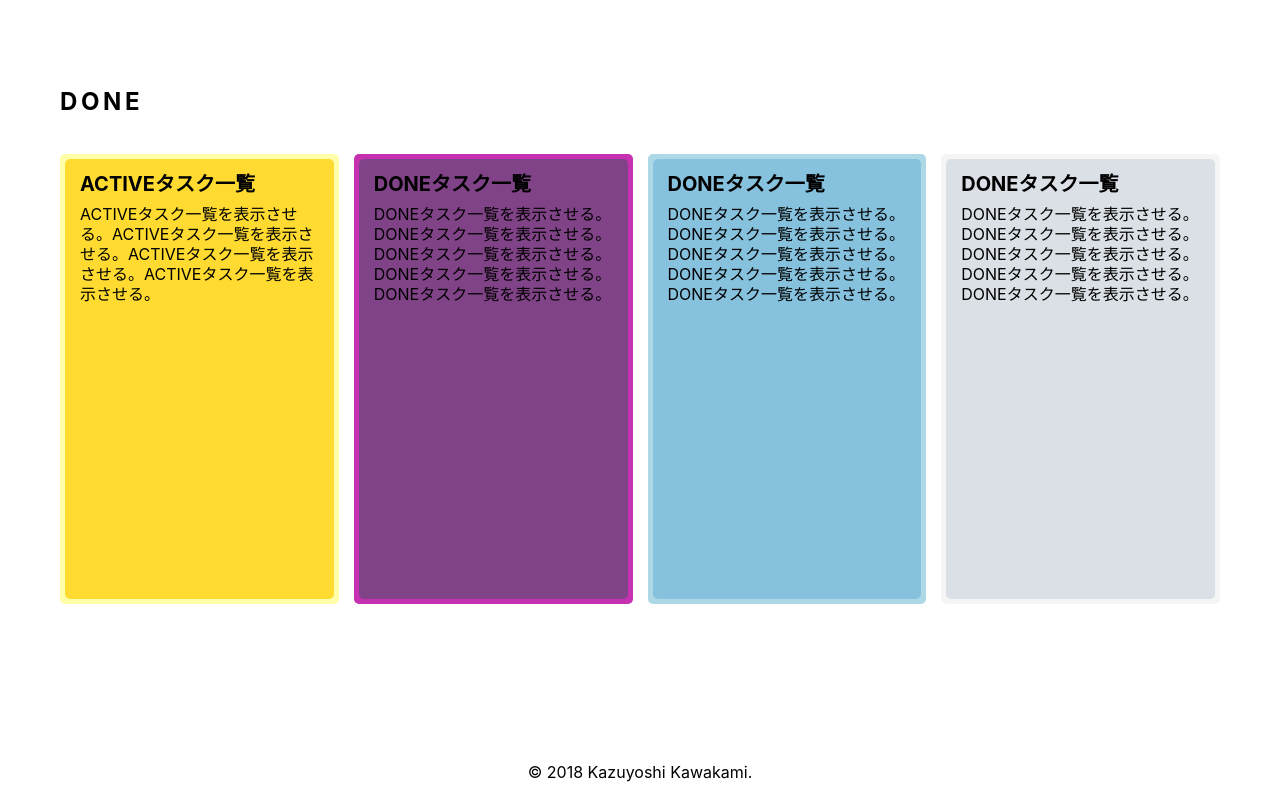
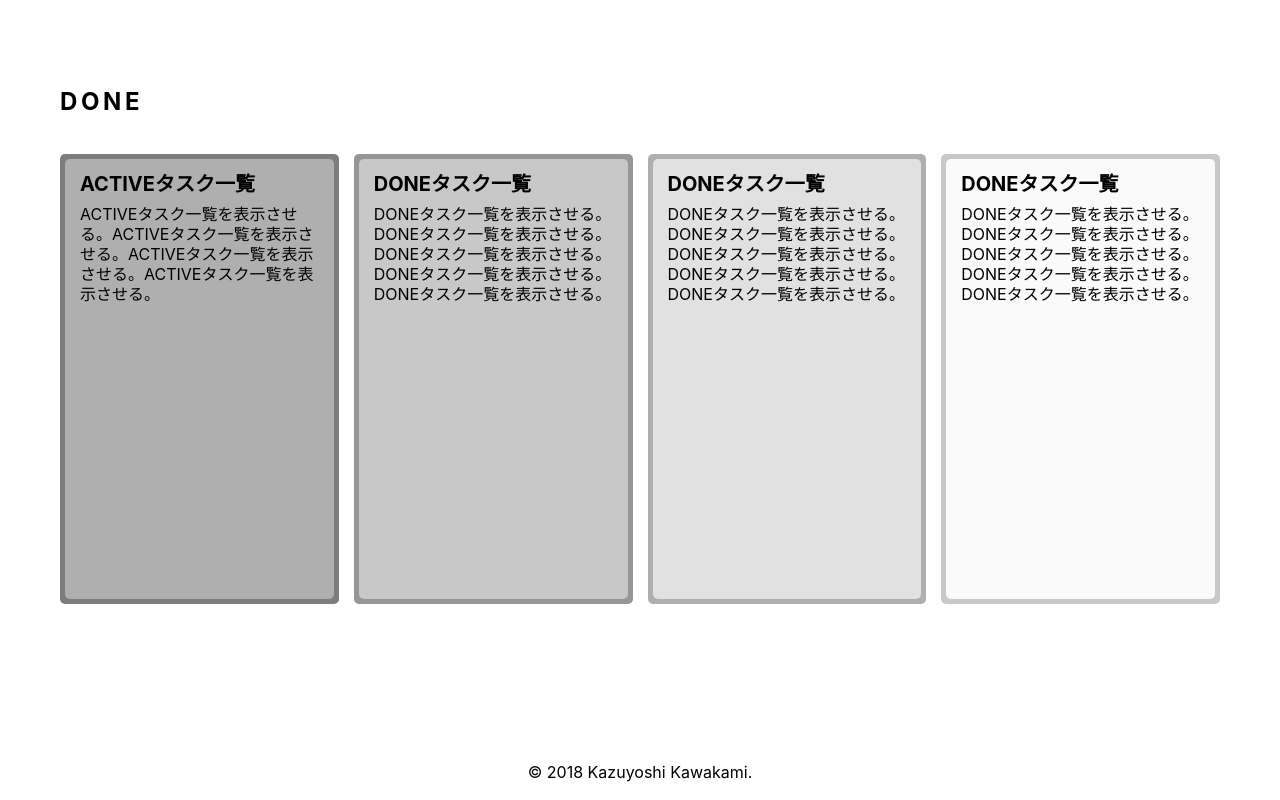
Before and after one commit to kazu80/vue-task, a Vue app: page / in a window 1280 px wide. Shown: the part 684-1484 px from the top of the page. Built offline with nearby package versions, Linux system fonts and the light colour scheme; a web font is replaced by a local one.

Commit message:
タスク一覧　ステータスによるスタイル変更

```diff
--- a/src/App.vue
+++ b/src/App.vue
@@ -1,30 +1,30 @@
 <template>
   <div class="wrapper">
-    <Section class="section" title="ACTIVE">
-      <Task class="task" title="ACTIVEタスク一覧" priority="Urgent">
+    <Section class="section active" title="ACTIVE">
+      <Task class="task" title="ACTIVEタスク一覧" priority="Urgent" state="Active">
         ACTIVEタスク一覧を表示させる。ACTIVEタスク一覧を表示させる。ACTIVEタスク一覧を表示させる。ACTIVEタスク一覧を表示させる。
       </Task>
-      <Task class="task" title="DONEタスク一覧" priority="High">
+      <Task class="task" title="DONEタスク一覧" priority="High" state="Active">
         DONEタスク一覧を表示させる。DONEタスク一覧を表示させる。DONEタスク一覧を表示させる。DONEタスク一覧を表示させる。DONEタスク一覧を表示させる。
       </Task>
-      <Task class="task" title="DONEタスク一覧" priority="Medium">
+      <Task class="task" title="DONEタスク一覧" priority="Medium" state="Active">
         DONEタスク一覧を表示させる。DONEタスク一覧を表示させる。DONEタスク一覧を表示させる。DONEタスク一覧を表示させる。DONEタスク一覧を表示させる。
       </Task>
-      <Task class="task" title="DONEタスク一覧" priority="Low">
+      <Task class="task" title="DONEタスク一覧" priority="Low" state="Active">
         DONEタスク一覧を表示させる。DONEタスク一覧を表示させる。DONEタスク一覧を表示させる。DONEタスク一覧を表示させる。DONEタスク一覧を表示させる。
       </Task>
     </Section>
-    <Section class="section" title="DONE">
-      <Task class="task" title="ACTIVEタスク一覧" priority="Urgent">
+    <Section class="section done" title="DONE">
+      <Task class="task" title="ACTIVEタスク一覧" priority="Urgent" state="Done">
         ACTIVEタスク一覧を表示させる。ACTIVEタスク一覧を表示させる。ACTIVEタスク一覧を表示させる。ACTIVEタスク一覧を表示させる。
       </Task>
-      <Task class="task" title="DONEタスク一覧" priority="High">
+      <Task class="task" title="DONEタスク一覧" priority="High" state="Done">
         DONEタスク一覧を表示させる。DONEタスク一覧を表示させる。DONEタスク一覧を表示させる。DONEタスク一覧を表示させる。DONEタスク一覧を表示させる。
       </Task>
-      <Task class="task" title="DONEタスク一覧" priority="Medium">
+      <Task class="task" title="DONEタスク一覧" priority="Medium" state="Done">
         DONEタスク一覧を表示させる。DONEタスク一覧を表示させる。DONEタスク一覧を表示させる。DONEタスク一覧を表示させる。DONEタスク一覧を表示させる。
       </Task>
-      <Task class="task" title="DONEタスク一覧" priority="Low">
+      <Task class="task" title="DONEタスク一覧" priority="Low" state="Done">
         DONEタスク一覧を表示させる。DONEタスク一覧を表示させる。DONEタスク一覧を表示させる。DONEタスク一覧を表示させる。DONEタスク一覧を表示させる。
       </Task>
     </Section>
--- a/src/components/Task.vue
+++ b/src/components/Task.vue
@@ -12,10 +12,12 @@
 <script>
     export default {
         name: 'Task',
-        props: ['title', 'priority'],
+        props: ['title', 'priority', 'state'],
         computed: {
             classObject: function () {
                 return {
+                    active: this.state === 'Active',
+                    done: this.state === 'Done',
                     urgent: this.priority === 'Urgent',
                     high: this.priority === 'High',
                     medium: this.priority === 'Medium',
@@ -46,6 +48,7 @@
             transform: scale(1.01);
         }
 
+        &.active {
             &.urgent {
                 background-color: rgb(255, 255, 170);
             }
@@ -61,6 +64,25 @@
             &.low {
                 background-color: rgb(245, 245, 245);
             }
+        }
+
+        &.done {
+            &.urgent {
+                background-color: rgb(125, 125, 125);
+            }
+
+            &.high {
+                background-color: rgb(150, 150, 150);
+            }
+
+            &.medium {
+                background-color: rgb(175, 175, 175);
+            }
+
+            &.low {
+                background-color: rgb(200, 200, 200);
+            }
+        }
 
         .wrapper-inner {
             padding: 15px;
@@ -68,20 +90,40 @@
             height: 100%;
             border-radius: 5px;
 
+            &.active {
                 &.urgent {
-                background-color: rgba(255, 204, 0, .7);
+                    background-color : rgba(255, 204, 0, .7);
                 }
 
                 &.high {
-                background-color: rgba(100, 74, 119, .7);
+                    background-color : rgba(100, 74, 119, .7);
                 }
 
                 &.medium {
-                background-color: rgba(119, 184, 218, .7);
+                    background-color : rgba(119, 184, 218, .7);
                 }
 
                 &.low {
-                background-color: rgba(207, 215, 223, .7);
+                    background-color : rgba(207, 215, 223, .7);
+                }
+            }
+
+            &.done {
+                &.urgent {
+                    background-color: rgb(175, 175, 175);
+                }
+
+                &.high {
+                    background-color: rgb(200, 200, 200);
+                }
+
+                &.medium {
+                    background-color: rgb(225, 225, 225);
+                }
+
+                &.low {
+                    background-color: rgb(250, 250, 250);
+                }
             }
         }
     }
```
Lines whose indentation alone changed are shown as unchanged.
